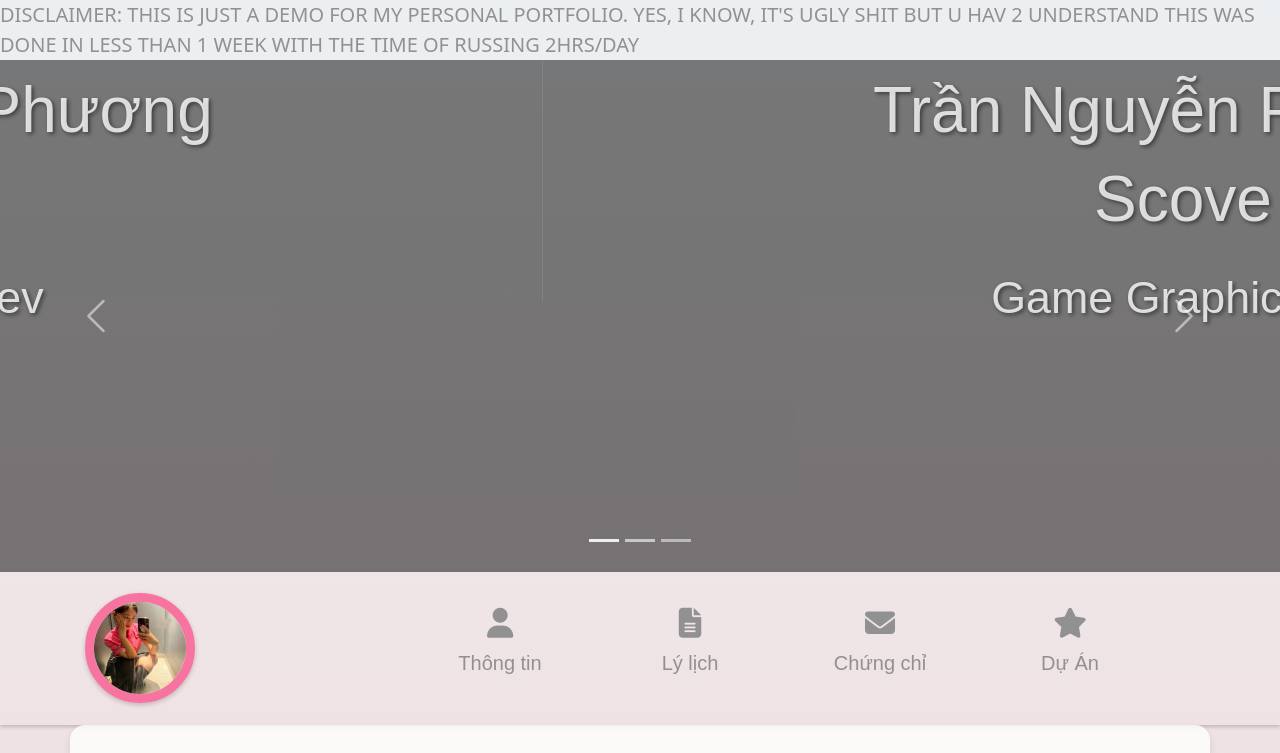
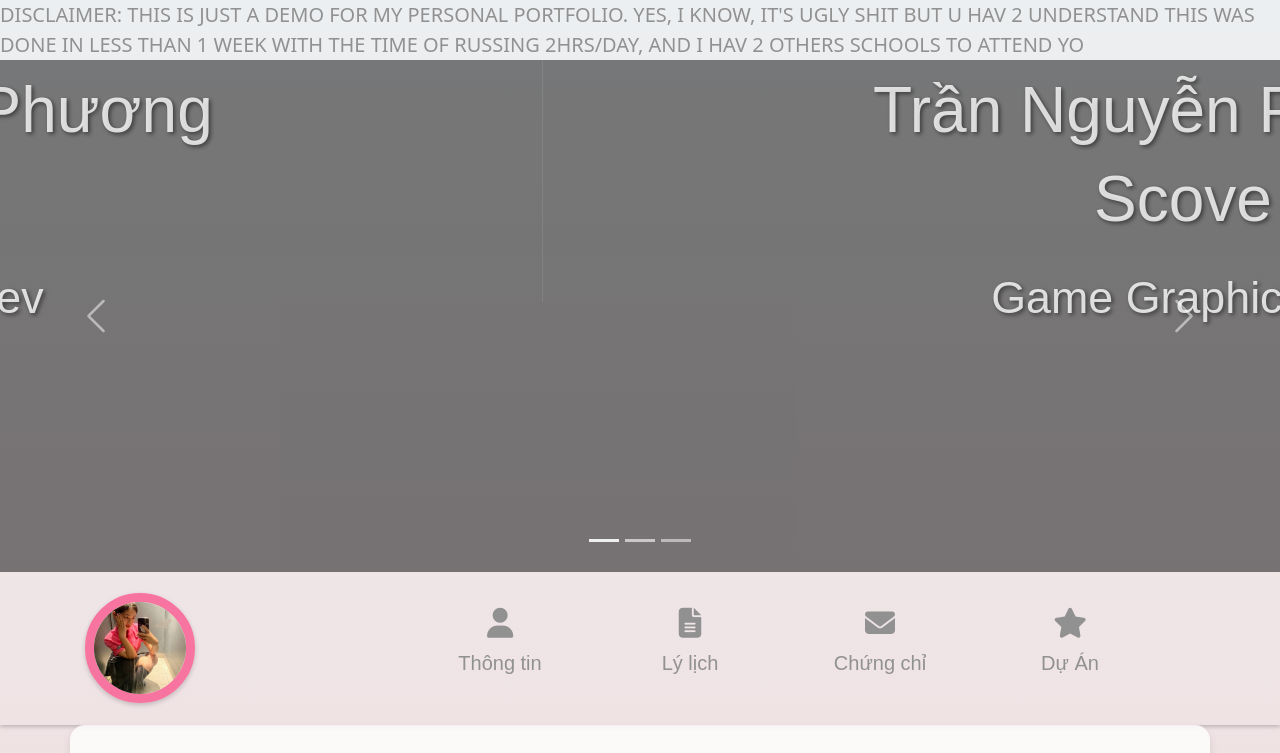
Before and after one commit to Scove-Metalreal/About-me, a plain HTML site: page index.html in a window 1280 px wide. Shown: the top 753 px of the page. Drawn offline with nearby package versions, Linux system fonts and the light colour scheme.

Commit message:
Update index.html

```diff
--- a/index.html
+++ b/index.html
@@ -21,7 +21,7 @@
 
   <!-- BODY -->
   <body>
-    DISCLAIMER: THIS IS JUST A DEMO FOR MY PERSONAL PORTFOLIO. YES, I KNOW, IT'S UGLY SHIT BUT U HAV 2 UNDERSTAND THIS WAS DONE IN LESS THAN 1 WEEK WITH THE TIME OF RUSSING 2HRS/DAY
+    DISCLAIMER: THIS IS JUST A DEMO FOR MY PERSONAL PORTFOLIO. YES, I KNOW, IT'S UGLY SHIT BUT U HAV 2 UNDERSTAND THIS WAS DONE IN LESS THAN 1 WEEK WITH THE TIME OF RUSSING 2HRS/DAY, AND I HAV 2 OTHERS SCHOOLS TO ATTEND YO
     <!-- TOP BANNER -->
     <div id="myCarousel" class="carousel slide" data-bs-ride="carousel">
       <!-- Indicators -->
```
